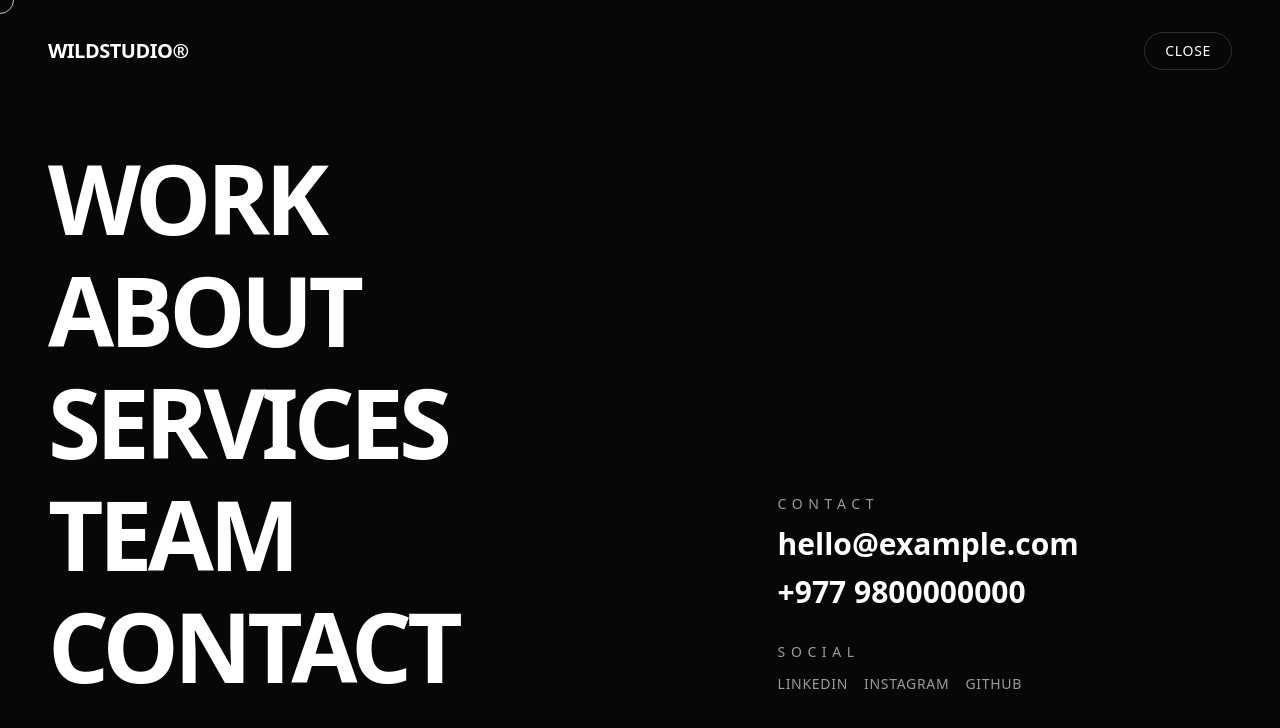
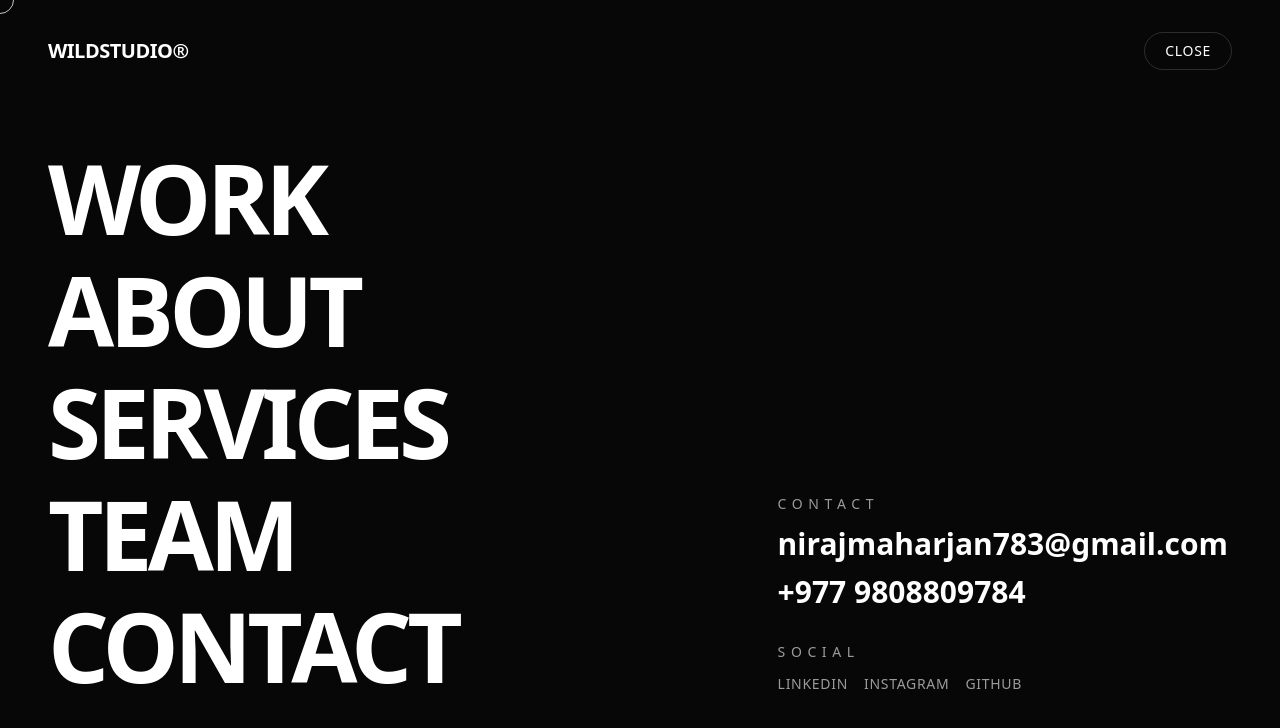
Before and after one commit to nirajmaharjan783/Landing-Page, a Next.js app: page / in a window 1280 px wide. Both pictures are taken after a click on the button "MENU". Shown: the top 728 px of the page. Built offline with nearby package versions, Linux system fonts and the light colour scheme.

Commit message:
Update in MenuOverlaying & Footer

```diff
--- a/components/MenuOverlay.tsx
+++ b/components/MenuOverlay.tsx
@@ -93,14 +93,14 @@ export default function MenuOverlay({ isOpen, onClose }: MenuOverlayProps) {
                             rel="noopener noreferrer"
                             className="block text-2xl font-bold transition hover:scale-105 md:text-3xl"
                         >
-                            hello@example.com
+                            nirajmaharjan783@gmail.com
                         </a>
 
                         <a
                             href="tel:+9779800000000"
                             className="mt-3 block text-2xl font-bold transition hover:scale-105 md:text-3xl"
                         >
-                            +977 9800000000
+                            +977 9808809784
                         </a>
                     </div>
 
@@ -111,7 +111,7 @@ export default function MenuOverlay({ isOpen, onClose }: MenuOverlayProps) {
 
                         <div className="flex flex-wrap gap-4 text-sm uppercase tracking-wider text-[var(--muted)]">
                             <a
-                                href="https://www.linkedin.com/in/yourusername"
+                                href="https://www.linkedin.com/in/niraj-maharjan-7256772b5"
                                 target="_blank"
                                 rel="noopener noreferrer"
                                 className="transition hover:scale-125 hover:text-[var(--foreground)]"
@@ -120,7 +120,7 @@ export default function MenuOverlay({ isOpen, onClose }: MenuOverlayProps) {
                             </a>
 
                             <a
-                                href="https://www.instagram.com/yourusername"
+                                href="https:www.instagram.com/nirajmaharjan783"
                                 target="_blank"
                                 rel="noopener noreferrer"
                                 className="transition hover:scale-125 hover:text-[var(--foreground)]"
@@ -129,7 +129,7 @@ export default function MenuOverlay({ isOpen, onClose }: MenuOverlayProps) {
                             </a>
 
                             <a
-                                href="https://github.com/yourusername"
+                                href="https://github.com/nirajmaharjan783"
                                 target="_blank"
                                 rel="noopener noreferrer"
                                 className="transition hover:scale-125 hover:text-[var(--foreground)]"
```
